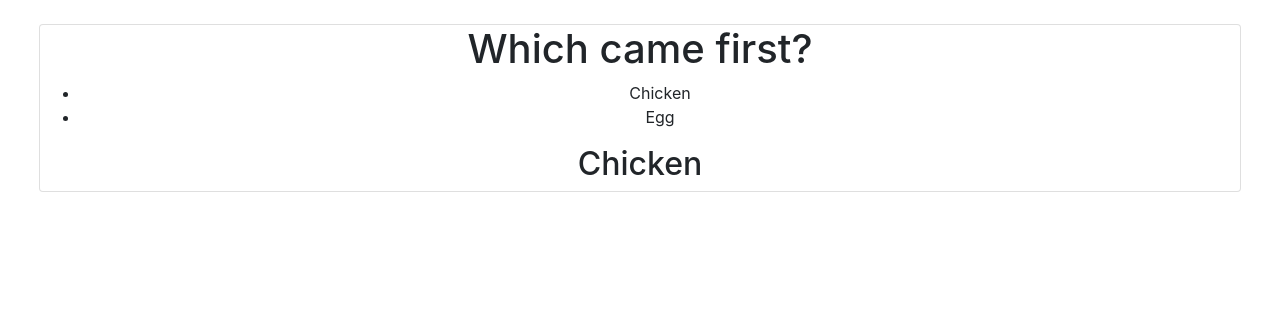
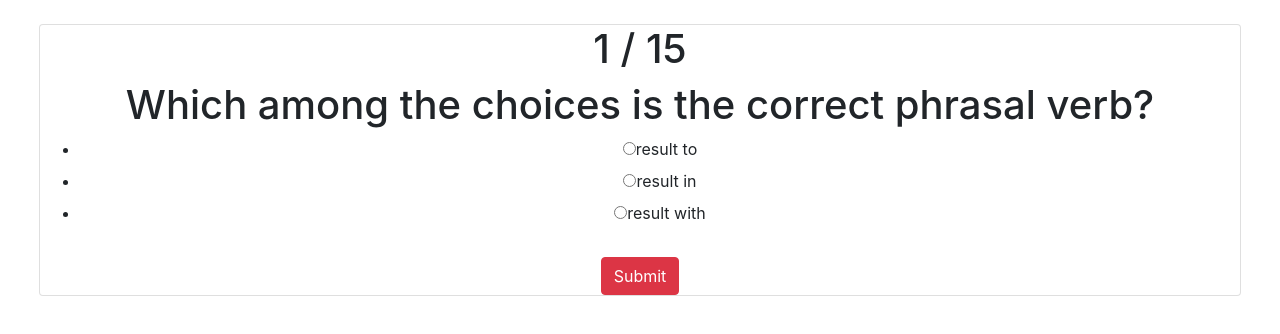
Before and after one commit to cereblanco/project7-web, a React (Create React App) app: page / in a window 1280 px wide. Shown: the top 334 px of the page. Built offline with nearby package versions, Linux system fonts and the light colour scheme.

Commit message:
Implement submit answer and get next question

```diff
--- a/src/App.tsx
+++ b/src/App.tsx
@@ -3,16 +3,9 @@ import React from "react";
 import { Card, Col, Container, Row } from "react-bootstrap";
 
 import GlobalStyle from "./GlobalStyle";
-import QuizDeck from "./pages/QuizDeck";
+import QuestionDeck from "./pages/QuestionDeck";
 
 const App: React.FC = () => {
-  const data = {
-    key: 1,
-    question: "Which came first?",
-    choices: ["Chicken", "Egg"],
-    answer: "Chicken",
-  };
-
   return (
     <>
       <GlobalStyle />
@@ -21,7 +14,7 @@ const App: React.FC = () => {
         <Row className="p-4">
           <Col>
             <Card className="card-block align-middle">
-              <QuizDeck {...data} />
+              <QuestionDeck />
             </Card>
           </Col>
         </Row>
--- a/src/api/qapi.ts
+++ b/src/api/qapi.ts
@@ -4,12 +4,12 @@ type QuestionType = {
   id: number;
   question: string;
   choices: string[];
-    answer: string,
+  answer: string;
 };
 
 //TODO: Replace this with real backend
 export function getQuestion(index: number): QuestionType | null {
-    if (index <= questions.length){
+  if (index <= questions.length) {
     return questions[index];
   }
   return null;
--- a/src/api/questions.ts
+++ b/src/api/questions.ts
@@ -3,94 +3,94 @@ import { QuestionType } from "../types";
 const questions: QuestionType[] = [
   {
     id: 276,
-    question: 'Which among the choices is the correct phrasal verb?',
-    choices: [ 'result to', 'result in', 'result with' ],
-    answer: 'result in'
+    question: "Which among the choices is the correct phrasal verb?",
+    choices: ["result to", "result in", "result with"],
+    answer: "result in",
   },
   {
     id: 277,
-    question: 'Which among the choices is the correct phrasal verb?',
-    choices: [ 'share to', 'share with', 'share from' ],
-    answer: 'share with'
+    question: "Which among the choices is the correct phrasal verb?",
+    choices: ["share to", "share with", "share from"],
+    answer: "share with",
   },
   {
     id: 278,
-    question: 'Which among the choices is the correct phrasal verb?',
-    choices: [ 'sympathize with', 'sympathize at', 'sympathize to' ],
-    answer: 'sympathize with'
+    question: "Which among the choices is the correct phrasal verb?",
+    choices: ["sympathize with", "sympathize at", "sympathize to"],
+    answer: "sympathize with",
   },
   {
     id: 279,
-    question: 'Which among the choices is the correct phrasal verb?',
-    choices: [ 'believe at', 'believe in', 'believe on' ],
-    answer: 'believe in'
+    question: "Which among the choices is the correct phrasal verb?",
+    choices: ["believe at", "believe in", "believe on"],
+    answer: "believe in",
   },
   {
     id: 280,
-    question: 'Which among the choices is the correct phrasal verb?',
-    choices: [ 'made of', 'made at', 'made to' ],
-    answer: 'made of'
+    question: "Which among the choices is the correct phrasal verb?",
+    choices: ["made of", "made at", "made to"],
+    answer: "made of",
   },
   {
     id: 281,
-    question: 'Which among the choices is the correct phrasal verb?',
-    choices: [ 'agree on a plan', 'agree to a plan', 'agree at a plan' ],
-    answer: 'agree on a plan'
+    question: "Which among the choices is the correct phrasal verb?",
+    choices: ["agree on a plan", "agree to a plan", "agree at a plan"],
+    answer: "agree on a plan",
   },
   {
     id: 282,
-    question: 'Which among the choices is the correct phrasal verb?',
-    choices: [ 'compare to', 'compare on', 'compare from' ],
-    answer: 'compare to'
+    question: "Which among the choices is the correct phrasal verb?",
+    choices: ["compare to", "compare on", "compare from"],
+    answer: "compare to",
   },
   {
     id: 283,
-    question: 'Which among the choices is the correct phrasal verb?',
-    choices: [ 'conform to', 'conform on', 'conform in' ],
-    answer: 'conform to'
+    question: "Which among the choices is the correct phrasal verb?",
+    choices: ["conform to", "conform on", "conform in"],
+    answer: "conform to",
   },
   {
     id: 284,
-    question: 'Which among the choices is the correct phrasal verb?',
-    choices: [ 'rely on', 'rely to', 'rely in' ],
-    answer: 'rely on'
+    question: "Which among the choices is the correct phrasal verb?",
+    choices: ["rely on", "rely to", "rely in"],
+    answer: "rely on",
   },
   {
     id: 285,
-    question: 'Which among the choices is the correct phrasal verb?',
-    choices: [ 'dispose of', 'dispose to', 'dispose in' ],
-    answer: 'dispose of'
+    question: "Which among the choices is the correct phrasal verb?",
+    choices: ["dispose of", "dispose to", "dispose in"],
+    answer: "dispose of",
   },
   {
     id: 286,
-    question: 'Which among the choices is the correct phrasal verb?',
-    choices: [ 'take advantage of', 'take advantage to', 'take advantage on' ],
-    answer: 'take advantage of'
+    question: "Which among the choices is the correct phrasal verb?",
+    choices: ["take advantage of", "take advantage to", "take advantage on"],
+    answer: "take advantage of",
   },
   {
     id: 287,
-    question: 'Which among the choices is the correct phrasal verb?',
-    choices: [ 'taken care of', 'taken cared of', 'took cared of' ],
-    answer: 'taken care of'
+    question: "Which among the choices is the correct phrasal verb?",
+    choices: ["taken care of", "taken cared of", "took cared of"],
+    answer: "taken care of",
   },
   {
     id: 288,
-    question: 'Which among the choices is the correct phrasal verb?',
-    choices: [ 'interest in', 'interest on', 'interest at' ],
-    answer: 'interest in'
+    question: "Which among the choices is the correct phrasal verb?",
+    choices: ["interest in", "interest on", "interest at"],
+    answer: "interest in",
   },
   {
     id: 289,
-    question: 'Which among the choices is the correct phrasal verb?',
-    choices: [ 'cope up with', 'cope with', 'cope on with' ],
-    answer: 'cope with'
+    question: "Which among the choices is the correct phrasal verb?",
+    choices: ["cope up with", "cope with", "cope on with"],
+    answer: "cope with",
   },
   {
     id: 290,
-    question: 'Which among the choices is the correct phrasal verb?',
-    choices: [ 'avail of', 'avail on', 'avail at' ],
-    answer: 'avail of'
-  }
+    question: "Which among the choices is the correct phrasal verb?",
+    choices: ["avail of", "avail on", "avail at"],
+    answer: "avail of",
+  },
 ];
 
 export default questions;
--- /dev/null
+++ b/src/pages/Question.tsx
@@ -0,0 +1,105 @@
+import React, { useState } from "react";
+
+import { Button } from "react-bootstrap";
+
+type ChoiceProps = {
+  key: string;
+  value: string;
+  isChecked: boolean;
+  disabled: boolean;
+  onChange: (e: React.ChangeEvent<HTMLInputElement>) => void;
+};
+
+const Choice: React.FC<ChoiceProps> = ({
+  key,
+  value,
+  isChecked,
+  disabled,
+  onChange,
+}: ChoiceProps) => {
+  return (
+    <li>
+      <input
+        id={key}
+        type="radio"
+        name="choices"
+        checked={isChecked}
+        value={value}
+        disabled={disabled}
+        onChange={onChange}
+      />
+      <label htmlFor={key}>{value}</label>
+    </li>
+  );
+};
+
+type QuestionDeckProps = {
+  id: number;
+  question: string;
+  choices: string[];
+  answer: string;
+  onNextQuestion: () => void;
+};
+
+const Question: React.FC<QuestionDeckProps> = ({
+  question,
+  choices,
+  answer,
+  onNextQuestion,
+}: QuestionDeckProps) => {
+  const [selectedAnswer, setSelectedAnswer] = useState("");
+  const [showSubmitBtn, setShowSubmitBtn] = useState(true);
+  const [showNextBtn, setShowNextBtn] = useState<boolean>(false);
+
+  const onChange = (e: React.ChangeEvent<HTMLInputElement>): void => {
+    setSelectedAnswer(e.target.value);
+  };
+
+  const onSubmit = (): void => {
+    if (selectedAnswer === answer) {
+      alert("Correct!");
+    }
+    setShowNextBtn(true);
+    setShowSubmitBtn(false);
+  };
+
+  const onNext = (): void => {
+    setShowSubmitBtn(true);
+    setShowNextBtn(false);
+    onNextQuestion();
+  };
+
+  return (
+    <>
+      <h1>{question}</h1>
+      <ul>
+        {choices.map((value: string, index: number) => (
+          <Choice
+            key={index.toString()}
+            value={value}
+            isChecked={value === selectedAnswer}
+            disabled={!showSubmitBtn}
+            onChange={onChange}
+          />
+        ))}
+      </ul>
+      <h4>{showNextBtn ? answer : null}</h4>
+      {showSubmitBtn ? (
+        <span>
+          <Button variant="danger" onClick={onSubmit}>
+            Submit
+          </Button>
+        </span>
+      ) : null}
+      {showNextBtn ? (
+        <span>
+          <Button variant="success" onClick={onNext}>
+            Next
+          </Button>
+        </span>
+      ) : null}
+    </>
+  );
+};
+
+export default Question;
--- /dev/null
+++ b/src/pages/QuestionDeck.tsx
@@ -0,0 +1,41 @@
+import React, { useState, useEffect } from "react";
+
+import { QuestionType } from "../types";
+import { getQuestion, getTotalNumberOfQuestions } from "../api/qapi";
+import Question from "./Question";
+
+const QuestionDeck: React.FC = () => {
+  const total = getTotalNumberOfQuestions();
+  const [count, setCounter] = useState<number>(0);
+  const [question, setQuestion] = useState<QuestionType>(null);
+
+  useEffect(() => {
+    function fetchQuestion(): void {
+      const question = getQuestion(0);
+      setQuestion(question);
+    }
+    fetchQuestion();
+  }, []);
+
+  const onNextQuestion = (): void => {
+    if (count < total - 1) {
+      const counter = count + 1;
+      setCounter(counter);
+      setQuestion(getQuestion(counter));
+    }
+    setQuestion(null);
+  };
+
+  return (
+    <>
+      <h1>
+        {count + 1} / {total}
+      </h1>
+      {question ? (
+        <Question {...question} onNextQuestion={onNextQuestion} />
+      ) : null}
+    </>
+  );
+};
+
+export default QuestionDeck;
--- a/src/pages/QuizDeck.tsx
+++ /dev/null
@@ -1,22 +0,0 @@
-import React from "react";
-
-import { QuizDeckProps } from "../types";
-
-const QuizDeck: React.FC<QuizDeckProps> = ({
-  question,
-  choices,
-  answer,
-}: QuizDeckProps) => {
-  return (
-    <>
-      <h1>{question}</h1>
-      <ul>
-        {choices.map((item, index) => (
-          <li key={index}>{item}</li>
-        ))}
-      </ul>
-      <h2>{answer}</h2>
-    </>
-  );
-};
-export default QuizDeck;
```
Also changed, not shown: src/types.tsx (+3 -9 lines), 1 other file (tests, documents, lock files or other folders). Lines whose indentation alone changed are shown as unchanged.
